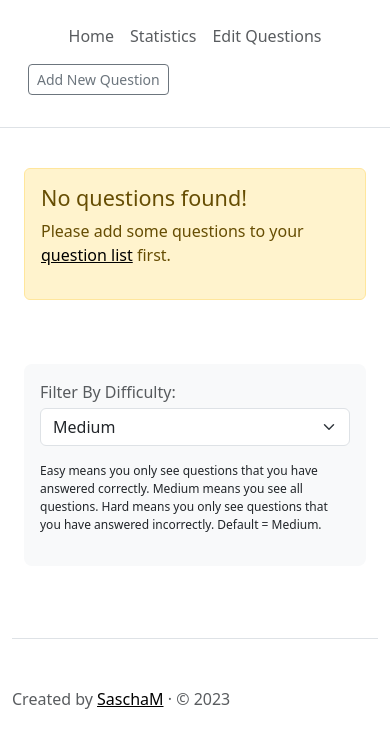
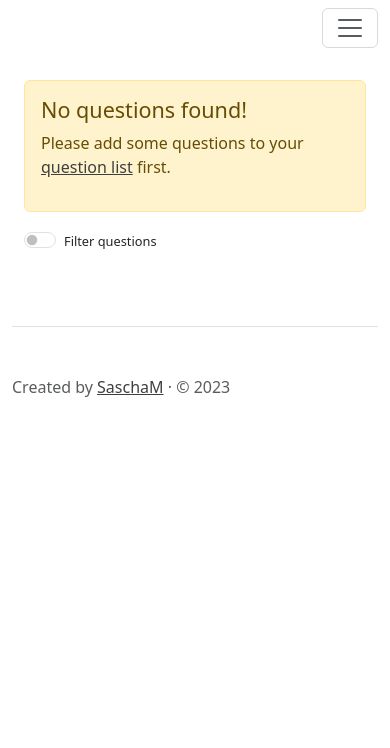
Before and after one commit to SaschaMet/Brain-Wave, a Next.js app: page / in a window 390 px wide. Shown: the top 748 px of the page. Built offline with nearby package versions, Linux system fonts and the light colour scheme.

Commit message:
bug fixes + mobile navbar

```diff
--- a/src/app/globals.css
+++ b/src/app/globals.css
@@ -1,9 +1,9 @@
 a {
-    color: black
+    color: rgb(63, 63, 63)
 }
 
 a:hover {
-    color: blue
+    color: black
 }
 
 .form-control{
@@ -14,9 +14,13 @@ a:hover {
     background-color: whitesmoke;
 }
 
-.isMultipleChoiceSwitch {
-    outline: none;
-    box-shadow: none;
+.switch-input {
+    outline: none !important;
+    box-shadow: none !important;
+}
+
+button.navbar-toggler {
+    margin-left: auto;
 }
 
 .toast {
@@ -46,7 +50,7 @@ a:hover {
     font-weight: bolder;
 }
 
-.accordion-button:focus {
+.accordion-button:focus, button.navbar-toggler:focus {
     outline: none !important;
     box-shadow: none !important;
 }
@@ -71,8 +75,16 @@ a:hover {
     transform-style: preserve-3d;
     transition: transform 0.6s;
     width: 100%;
-    height: 380px;
+    height: 90vh;
+    overflow: auto;
 }
+
+@media (min-width: 600px) {
+    .question-card {
+      height: 400px;
+    }
+}
+
 
 .question-card.flipped {
     transform: rotateY(180deg);
@@ -80,7 +92,6 @@ a:hover {
 
 .question-card .card-front,
 .question-card .card-back {
-    backface-visibility: hidden;
     position: absolute;
     top: 0;
     left: 0;
@@ -95,3 +106,8 @@ a:hover {
 .question-card .card-back {
     transform: rotateY(180deg);
 }
+
+.hidden {
+    backface-visibility: hidden;
+    visibility: hidden;
+}
--- a/src/app/navbar.tsx
+++ b/src/app/navbar.tsx
@@ -1,19 +1,36 @@
-export default function Navbar() {
-    return (
-        <header className="p-3 mb-3 border-bottom" >
-            <div className="container-xl">
-                <div className="d-flex flex-wrap align-items-center justify-content-center justify-content-lg-start">
-                    <ul className="nav col-12 col-lg-auto me-lg-auto mb-2 justify-content-center mb-md-0">
-                        <li><a href="/" className="nav-link text-muted px-2 link-body-emphasis">Home</a></li>
-                        <li><a href="/statistics" className="nav-link text-muted px-2 link-body-emphasis">Statistics</a></li>
-                        <li><a href="/edit" className="nav-link text-muted px-2 link-body-emphasis">Edit Questions</a></li>
-                    </ul>
+"use client"
+import React, { useState } from 'react';
 
-                    <div className="col-12 col-lg-auto mb-3 mb-lg-0 me-lg-3">
-                        <a href="/insert" type="button" className="btn btn-sm btn-outline-secondary">Add New Question</a>
-                    </div>
-                </div>
-            </div>
-        </header>
-    )
-}
+const Navbar = () => {
+  const [isNavbarOpen, setIsNavbarOpen] = useState(false);
+
+  const toggleNavbar = () => {
+    setIsNavbarOpen(!isNavbarOpen);
+  };
+
+  return (
+    <nav className={`navbar navbar-expand-md ${isNavbarOpen ? 'navbar-open' : ''}`}>
+      <div className="container-xl">
+        <button className="navbar-toggler" type="button" onClick={toggleNavbar}>
+          <span className="navbar-toggler-icon"></span>
+        </button>
+        <div className={`collapse navbar-collapse ${isNavbarOpen ? 'show' : ''}`}>
+          <ul className="navbar-nav me-auto mb-2 mb-lg-0 ms-1 ms-md-0">
+            <li className="nav-item">
+              <a className="nav-link" href="/">Home</a>
+            </li>
+            <li className="nav-item">
+              <a className="nav-link" href="/statistics">Statistics</a>
+            </li>
+            <li className="nav-item">
+              <a className="nav-link" href="/edit">Edit Questions</a>
+            </li>
+          </ul>
+          <a href="/insert" className="btn btn-outline-secondary ms-1 ms-md-0">Add New Question</a>
+        </div>
+      </div>
+    </nav>
+  );
+};
+
+export default Navbar;
--- a/src/app/page.tsx
+++ b/src/app/page.tsx
@@ -4,6 +4,7 @@ import { ChangeEvent, useEffect, useState } from "react"
 import LoadingSpinner from "@/components/LoadingSpinner"
 import { Store, setupCards, sortCardsForLearning } from "@/store"
 import Question from "../components/Question"
+import { Accordion, AccordionItem } from "@/components/Accordion"
 import fsrs from "../fsrs"
 
 import { QuestionType, CardData, FilterEntity } from "@/types"
@@ -19,8 +20,7 @@ export default function Home() {
     const [filteredCards, setFilteredCards] = useState<CardData[] | null>(null)
     const [currentCardIndex, setCurrentCardIndex] = useState<number | null>(null)
 
-    const [filter, setFilter] = useState<string | null>(null)
-    const [filterEntity, setFilterEntity] = useState<FilterEntity | null>(null)
+    const [showFilters, setShowFilters] = useState(false)
 
     const updateCards = (questionId: number, correctlyAnswered: boolean) => {
         if (cards) {
@@ -34,9 +34,7 @@ export default function Home() {
 
             newCards = newCards.filter(card => card.id !== questionId)
             newCards.push(newCard)
-
             newCards = sortCardsForLearning(newCards)
-
             cardStore.replaceItems(newCards)
         }
     }
@@ -97,9 +95,11 @@ export default function Home() {
             const newCards = await setupCards(questions)
             await setCards(newCards)
             await cardStore.replaceItems(newCards)
+            await setFilteredCards(newCards)
+        } else {
+            await setFilteredCards(cards)
         }
 
-        setFilteredCards(cards)
         setCurrentCardIndex(0)
     }
 
@@ -160,8 +160,6 @@ export default function Home() {
 
     const categories = questions?.map(question => question.categories).flat().filter((v, i, a) => a.indexOf(v) === i).filter(n => n)
 
-
-
     return (
         <div className="container-xl">
             <div className="row">
@@ -176,7 +174,7 @@ export default function Home() {
                                 </p>
                             </div>
                         )}
-                        {Boolean(questions?.length && cards?.length && currentCardIndex !== null) && (
+                        {Boolean(questions?.length && cards?.length && filteredCards?.length && currentCardIndex !== null) && (
                             <>
                                 <Question
                                     question={getNextCard()}
@@ -185,7 +183,11 @@ export default function Home() {
                                 />
                             </>
                         )}
-                         <div className="row justify-content-center">
+                        <div className="form-check form-switch mt-3">
+                            <input className="form-check-input switch-input" type="checkbox" role="switch" id="showFilterSwitch" defaultChecked={showFilters} onChange={() => setShowFilters(!showFilters)} />
+                            <label className="form-check-label text-small" htmlFor="showFilterSwitch">Filter questions</label>
+                        </div>
+                        <div className={`row justify-content-center ${showFilters ? '' : 'collapse'}`}>
                             <div className="col-12 col-sm-4 mt-5" >
                                 <div className="form-border-transparent form-fs-lg bg-light rounded-3 h-100 p-3">
                                     <label className="mb-1 text-muted">Filter By Difficulty:</label>
--- a/src/components/AddEditQuestion.tsx
+++ b/src/components/AddEditQuestion.tsx
@@ -36,7 +36,7 @@ const AddEditQuestion = (props: AddEditQuestionProps)  => {
                 </label>
                 {isNewQuestion && (
                     <div className="form-check form-switch mb-2">
-                        <input className="form-check-input" type="checkbox" role="switch" id="isMultipleChoiceSwitch" defaultChecked={isMultipleChoice} onChange={() => setIsMultipleChoice(!isMultipleChoice)} />
+                        <input className="form-check-input switch-input" type="checkbox" role="switch" id="isMultipleChoiceSwitch" defaultChecked={isMultipleChoice} onChange={() => setIsMultipleChoice(!isMultipleChoice)} />
                         <label className="form-check-label text-small" htmlFor="isMultipleChoiceSwitch">Multiple choice question?</label>
                     </div>
                 )}
--- a/src/components/Question.tsx
+++ b/src/components/Question.tsx
@@ -1,5 +1,5 @@
 import { QuestionType } from "@/types"
-import { useState } from "react"
+import { useEffect, useState } from "react"
 import Image from 'next/image'
 
 const stripWhitespace = (str: string) => str.replace(/\s/g, "")
@@ -9,10 +9,10 @@ function getImageDimension(screenSize: number, minDimension = 250) {
 }
 
 export default function Question({ question, giveFeedback, changeQuestion }: { question: QuestionType, giveFeedback: Function, changeQuestion: Function }) {
-
     const [showNextQuestionButton, setShowNextQuestionButton] = useState(false)
     const [showCorrectAnswer, setShowCorrectAnswer] = useState(false)
     const [flipped, setFlipped] = useState(false);
+    const [showBack, setShowBack] = useState(false);
 
     const answerMultipleChoice = () => {
         let correctlyAnswered = true
@@ -74,10 +74,20 @@ export default function Question({ question, giveFeedback, changeQuestion }: { q
         }
     }
 
+    useEffect(() => {
+        if (flipped) {
+            setTimeout(() => {
+                setShowBack(true)
+            }, 150);
+        } else {
+            setShowBack(false)
+        }
+    }, [flipped])
+
     return (
         <>
             <div className={`card question-card ${flipped ? 'flipped' : ''} shadow border-0 p-3 w-100 m-auto`}  >
-                <div className="card-front card-body row p-3">
+                <div className={`card-front card-body row p-3 ${flipped ? 'hidden' : ''}`}>
                     <h5 className="card-title col-12 d-flex justify-content-center align-items-center">{question.questionText}</h5>
 
                     {question.imageUrlQuestion && (
@@ -95,8 +105,8 @@ export default function Question({ question, giveFeedback, changeQuestion }: { q
                         <ul className="list-group list-group-flush border-0" id="answer-options">
                             {question.options.map((option) => (
                                 <li className="list-group-item border-0" key={stripWhitespace(option)}>
-                                    <input className="form-check-input me-3" type="checkbox" value={option} id={`answer-${stripWhitespace(option)}`} />
-                                    <label className="form-check-label stretched-link" htmlFor={`answer-${stripWhitespace(option)}`}>{option}</label>
+                                    <input className="form-check-input me-2" type="checkbox" value={option} id={`answer-${stripWhitespace(option)}`} />
+                                    <label className="form-check-label stretched-link d-inline" htmlFor={`answer-${stripWhitespace(option)}`}>{option}</label>
                                 </li>
                             ))}
                         </ul>
@@ -111,7 +121,7 @@ export default function Question({ question, giveFeedback, changeQuestion }: { q
                     )}
 
                 </div>
-                <div className="card-back card-body row align-content-center p-3">
+                <div className={`card-back card-body row align-content-center p-3 ${showBack ? '' : 'hidden'}`}>
                     <p><span className="text-muted" >Answer:</span><br/>{question.correctAnswer[0]}</p>
                     {showNextQuestionButton && question.explanation && (
                         <div className="col-12">
```
Lines whose indentation alone changed are shown as unchanged.
